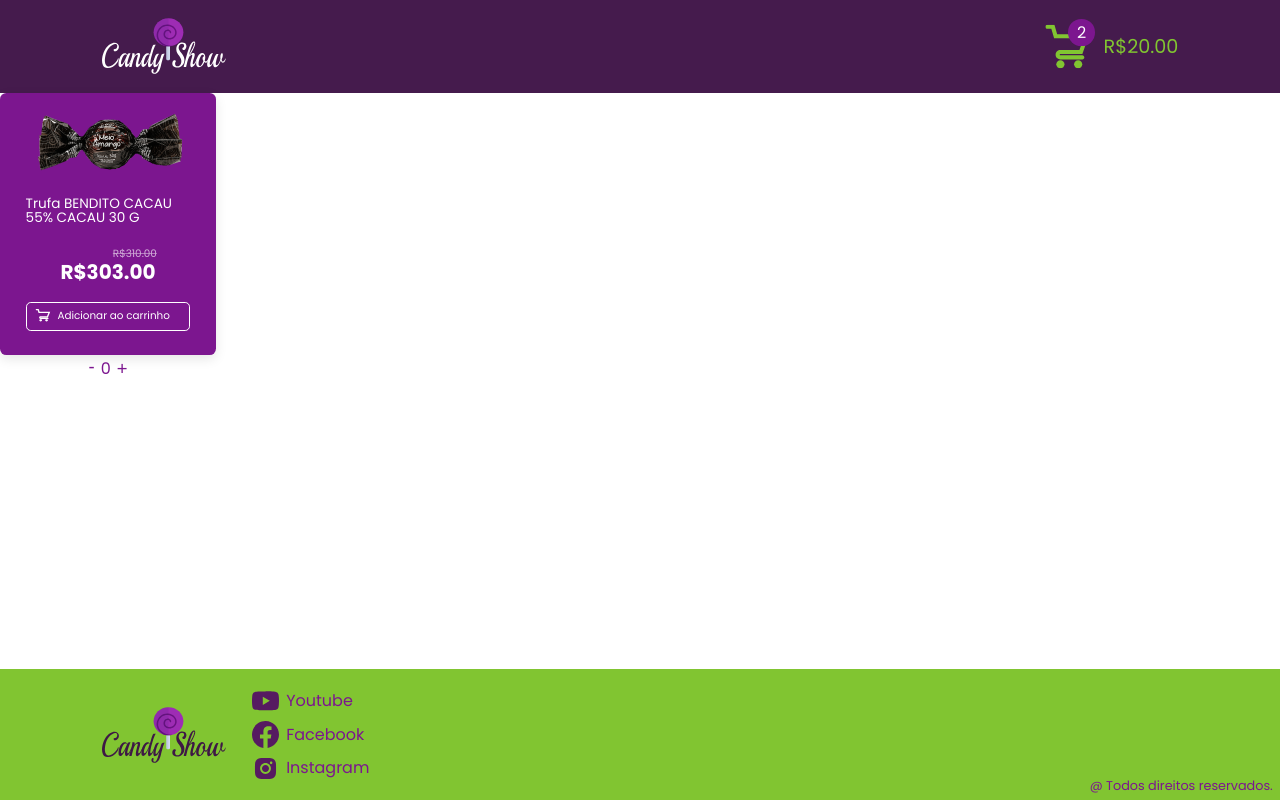
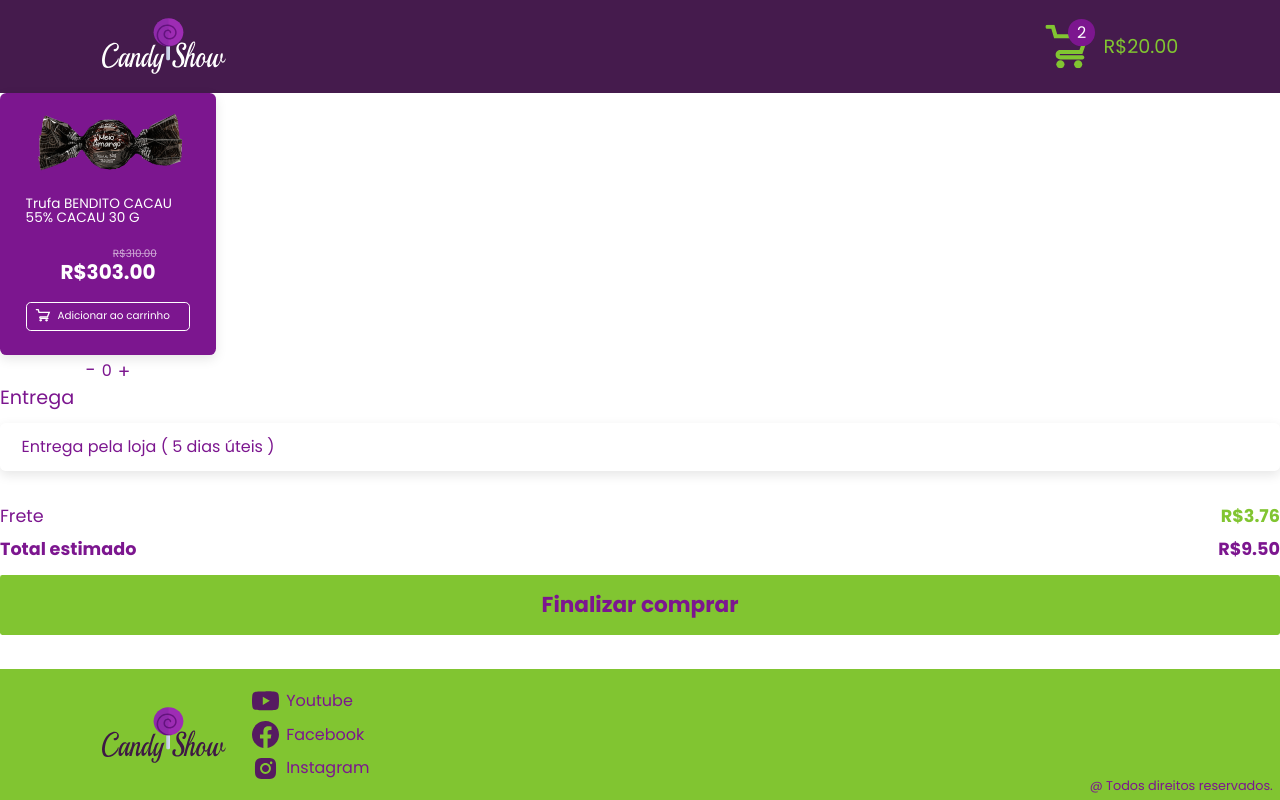
Before and after one commit to XxWexX5/candy-show, a Next.js app: page / in a window 1280 px wide. Built offline with nearby package versions, Linux system fonts and the light colour scheme; no server answers; what miragejs would draw is missing.

Commit message:
[ FEATURE ] Creating component Checkout.

```diff
--- /dev/null
+++ b/components/Checkout/index.tsx
@@ -0,0 +1,48 @@
+import * as Styles from "./styles";
+
+const valueFrete = 3.76;
+
+interface CheckoutProps {
+  total: number;
+}
+
+export function Checkout({ total }: CheckoutProps) {
+  return (
+    <Styles.WrapperCheckout>
+      <Styles.Delivery>
+        <h2 className="title">Entrega</h2>
+
+        <div className="container-info">
+          <p className="text">Entrega pela loja ( 5 dias úteis )</p>
+        </div>
+      </Styles.Delivery>
+
+      <Styles.Shipping>
+        <div className="wrapper-shipping">
+          <p className="text">Frete</p>
+          <p className="text-shipping">
+            {total >= 10
+              ? "FRETE GRÁTIS"
+              : valueFrete.toLocaleString("en-US", {
+                  style: "currency",
+                  currency: "BRL",
+                })}{" "}
+          </p>
+        </div>
+
+        <div className="wrapper-total">
+          <p className="text">Total estimado</p>
+
+          <p className="text-total">
+            {total.toLocaleString("en-US", {
+              style: "currency",
+              currency: "BRL",
+            })}
+          </p>
+        </div>
+      </Styles.Shipping>
+
+      <Styles.Button>Finalizar comprar</Styles.Button>
+    </Styles.WrapperCheckout>
+  );
+}
--- /dev/null
+++ b/components/Checkout/styles.jsx
@@ -0,0 +1,73 @@
+import styled, { css } from "styled-components";
+
+export const WrapperCheckout = styled.div``;
+
+export const Delivery = styled.header`
+  .title {
+    font-weight: normal;
+    font-size: 1.2rem;
+    margin-bottom: 1rem;
+  }
+
+  .container-info {
+    border-radius: 0.35rem;
+    box-shadow: rgba(0, 0, 0, 0.1) 0px 4px 12px;
+    padding: 1rem 1.35rem;
+
+    .text {
+      font-size: 1rem;
+    }
+  }
+`;
+
+export const Shipping = styled.main`
+  ${({ theme }) => css`
+    margin-top: 2.3rem;
+
+    .wrapper-shipping {
+      display: flex;
+      align-items: center;
+      justify-content: space-between;
+      margin-bottom: 1rem;
+      font-size: 1.1rem;
+
+      .text-shipping {
+        color: ${theme.colors.green01};
+        font-weight: bold;
+      }
+    }
+
+    .wrapper-total {
+      display: flex;
+      align-items: center;
+      justify-content: space-between;
+      margin-bottom: 1rem;
+      font-size: 1.1rem;
+
+      .text,
+      .text-total {
+        font-weight: bold;
+      }
+    }
+  `};
+`;
+
+export const Button = styled.button`
+  ${({ theme }) => css`
+    width: 100%;
+    border: 0;
+    background-color: ${theme.colors.green01};
+    border-radius: 0.15rem;
+    padding: 0.85rem 0;
+    font-weight: bold;
+    font-size: 1.35rem;
+    color: ${theme.colors.purple01};
+    cursor: pointer;
+    transition: all 0.35s ease-in-out;
+
+    &:hover {
+      background-color: ${theme.colors.purple01};
+      color: ${theme.colors.green01};
+    }
+  `};
+`;
--- a/pages/index.tsx
+++ b/pages/index.tsx
@@ -8,6 +8,7 @@
 import { Header } from "../components/Header";
 import { Footer } from "../components/Footer";
 import { Product } from "../components/Product";
+import { Checkout } from "../components/Checkout";
 
 const Home: NextPage = () => {
   useEffect(() => {
@@ -54,6 +55,8 @@
           price={303}
         />
 
+        <Checkout total={9.5} />
+
         <Footer />
       </styled.App>
     </>
--- a/styles/global.jsx
+++ b/styles/global.jsx
@@ -149,6 +149,10 @@
     border-spacing: 0;
     }
 
+    button {
+        font-family: "Poppins";
+    }
+
     .container {
         width: 100%;
         max-width: 1120px;
--- a/styles/theme-styles.jsx
+++ b/styles/theme-styles.jsx
@@ -1,6 +1,7 @@
 const theme = {
   colors: {
     green01: "#81C531",
+    green02: "#579909",
 
     purple01: "#7C168F",
     purple02: "#6B187A",
```
